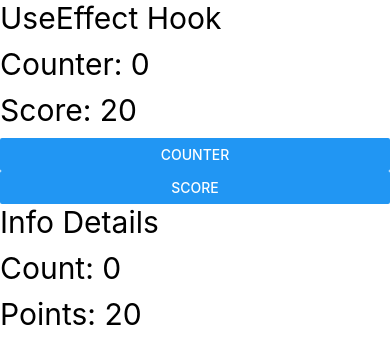
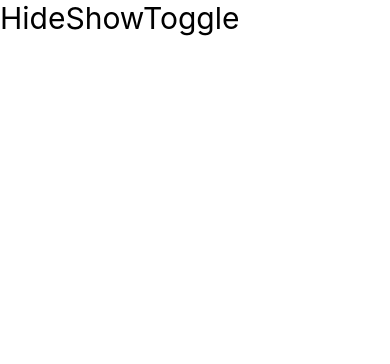
Before and after one commit to zaeemrehman3/ReactNativeApp, a React Native app: screen / in a window 390 px wide. Shown: the top 364 px of the page. Built offline with nearby package versions, Linux system fonts and the light colour scheme.

Commit message:
component added

```diff
--- a/App.jsx
+++ b/App.jsx
@@ -13,15 +13,16 @@
 // import Grid from './src/components/Grid';
 // import ClassComponents from './src/components/ClassComponents'
 // import UseEffectHook from './src/components/UseEffectHook';
-import UseEffectHookUpdatingPhase from './src/components/UseEffectHookUpdatingPhase'
-
+// import UseEffectHookUpdatingPhase from './src/components/UseEffectHookUpdatingPhase'
+// import UseEffectHookUnmountingPhase from './src/components/UseEffectHookUnmountingPhase'
+import HideShowToggle from './src/components/HideShowToggle'
 
 
 const App = () => {
   return (
     <View style={{flex:1}} >
       {/* {/* <Text style={ { fontSize : 30 } } >Zaeem Rehman</Text>
-      <Text style={ { fontSize : 30 } } >Mobile App Developer</Text> */}
+      <Text style={ { fontSize : 30 } } >React Native Developer</Text> */}
       {/* <OnPress /> */}
       {/* <UseStateHooks /> */}
       {/* <Props /> */}
@@ -34,7 +35,9 @@
       {/* <Grid /> */}
       {/* <ClassComponents /> */}
       {/* <UseEffectHook /> */}
-      <UseEffectHookUpdatingPhase />
+      {/* <UseEffectHookUpdatingPhase /> */}
+      {/* <UseEffectHookUnmountingPhase /> */}
+      <HideShowToggle />
 
 
 
--- /dev/null
+++ b/src/components/HideShowToggle.jsx
@@ -0,0 +1,12 @@
+import { View, Text } from 'react-native';
+import React from 'react';
+
+const HideShowToggle = () => {
+  return (
+    <View>
+      <Text style={{fontSize:30}} >HideShowToggle</Text>
+    </View>
+  );
+};
+
+export default HideShowToggle;
--- /dev/null
+++ b/src/components/UseEffectHookUnmountingPhase.jsx
@@ -0,0 +1,21 @@
+import { View, Text, Button } from 'react-native';
+import React, { useState } from 'react';
+import ShowChild from './ShowChild';
+
+const UseEffectHookUnmountingPhase = () => {
+    const [showChild, setShowChild] = useState(true);
+  return (
+    <View>
+      <Text style={{fontSize:30}} >Parent Component</Text>
+
+      {
+        showChild ? <ShowChild /> : null
+      }
+
+      <Button title='Toggle' onPress={()=>setShowChild(!showChild)} />
+
+    </View>
+  );
+};
+
+export default UseEffectHookUnmountingPhase;
```
Also changed, not shown: src/components/My.jsx (added, +12 -0 lines), src/components/ShowChild.jsx (added, +15 -0 lines).
